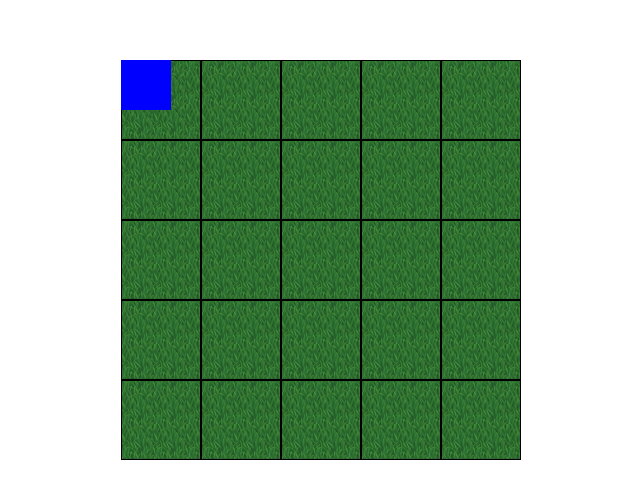
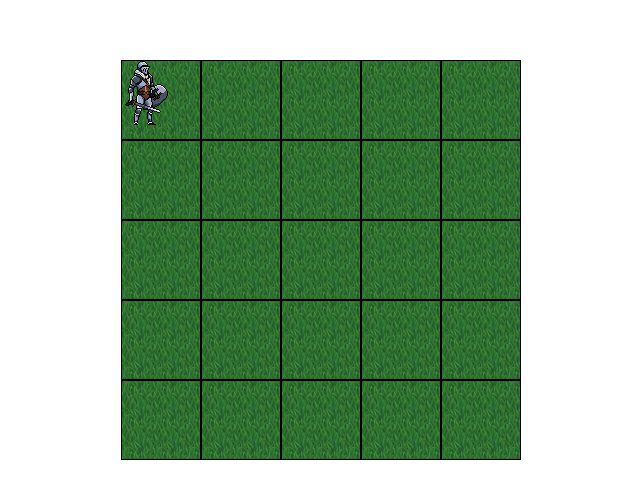
Before and after one commit to serikjs/Hero-Game, a Vue app: page / in a window 1280 px wide. Shown: the part 140-638 px from the top of the page, without its empty margins (319-959 px from the left). Built offline with nearby package versions, Linux system fonts and the light colour scheme.

Commit message:
feat: пробная текстура игрока

```diff
--- a/src/components/Player.vue
+++ b/src/components/Player.vue
@@ -14,10 +14,13 @@ const props  = defineProps<{ position: Positions }>();
 const playerStyle = computed<CSSProperties>(() => ({
   position: 'absolute',
   width: '50px',
-  height: '50px',
-  backgroundColor: 'blue',
-  left: `${props.position.x * 50}px`,
-  top: `${props.position.y * 50}px`,
+  height: '65px',
+  backgroundImage: 'url(/Idle.png)',
+  backgroundSize: '50px 65px',
+  backgroundPosition: '0 0',
+
+  left: `${props.position.x * 80}px`,
+  top: `${props.position.y * 80}px`,
   transition: 'all 0.2s ease',
 }));
 </script>
```
Also changed, not shown: public/Idle.png (added).
